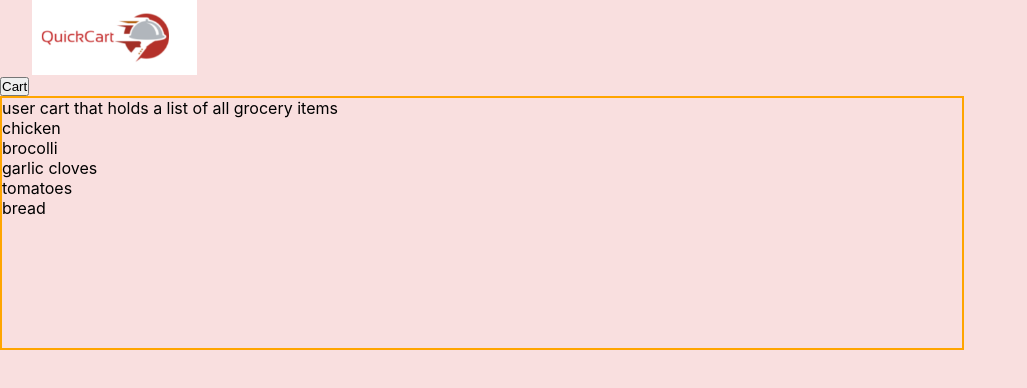
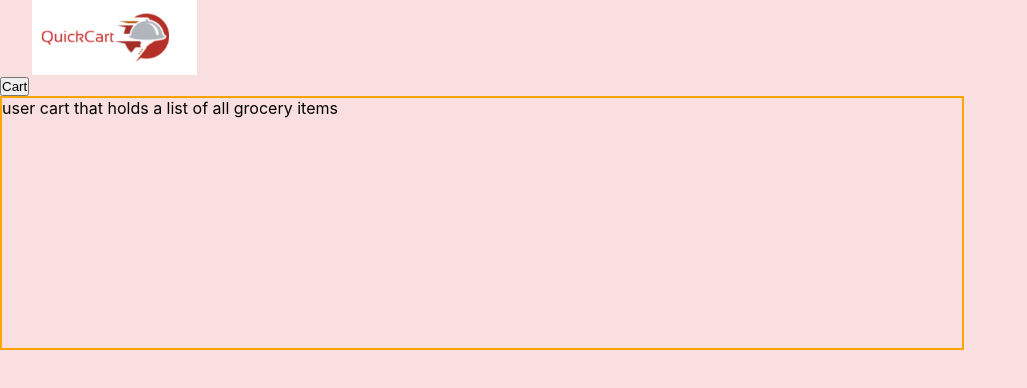
Before and after one commit to dzy5075/Phase-3-Project-FrontEnd, a React (Create React App) app in the folder my-app-frontend/: page /cart in a window 1280 px wide. Shown: the top 388 px of the page, without its empty margins (0-1027 px from the left). Built offline with nearby package versions, Linux system fonts and the light colour scheme.

Commit message:
usestateupdate

```diff
--- a/my-app-frontend/src/App.js
+++ b/my-app-frontend/src/App.js
@@ -1,4 +1,5 @@
 import "./App.css"
+import {useState} from "react";
 import RecipePage from "./RecipePage";
 import Cart from "./Cart";
 import NavBar from "./NavBar"
@@ -11,13 +12,19 @@ import SingleRecipe from "./SingleRecipe";
 
 
 function App() {
+  const[recipes,setRecipe]= useState([])
+  const [toCart, setToCart] = useState([])
+
+  const addToCart = (recipes) => {
+    setToCart([...toCart,recipes])
+  }
 
   const router = createBrowserRouter(
     [
       {
         path: '/',
         element: <>
-          <RecipePage/>
+          <RecipePage recipes={recipes} setRecipe={setRecipe} addToCard={addToCart}/>
           </>
 
       },
@@ -34,7 +41,7 @@ function App() {
         element:
         <>
         <NavBar/>
-        <Cart/>
+        <Cart recipes={recipes} addToCard={addToCart}/>
         </>
 
       },
--- a/my-app-frontend/src/Cart.jsx
+++ b/my-app-frontend/src/Cart.jsx
@@ -1,14 +1,9 @@
-const Cart = () => {
+import Recipes from "./Recipes";
+
+const Cart = ({recipes, addToCart}) => {
     return (
         <div id = 'cart'>user cart that holds a list of all grocery items
-            <ul>
-                <li>chicken</li>
-                <li>brocolli</li>
-                <li>garlic cloves</li>
-                <li>tomatoes</li>
-                <li>bread</li>
-            </ul>
-
+            <Recipes key = {recipes.idMeal} recipes = {recipes}/>
 
         </div>
      );
--- a/my-app-frontend/src/RecipePage.jsx
+++ b/my-app-frontend/src/RecipePage.jsx
@@ -1,11 +1,11 @@
 import Recipes from "./Recipes";
 import SingleRecipe from "./SingleRecipe";
-import { useEffect,useState } from "react";
+import {useEffect} from "react";
 import NavBar from "./NavBar";
 import Search from "./Search"
 
-const RecipePage = () => {
-    const[recipes,setRecipe]= useState([])
+const RecipePage = ({recipes,setRecipe,addToCart}) => {
+
 
     const fetchRecipe = async() => {
         let req = await fetch('https://www.themealdb.com/api/json/v1/1/search.php?s=chicken')
--- a/my-app-frontend/src/Recipes.jsx
+++ b/my-app-frontend/src/Recipes.jsx
@@ -1,6 +1,6 @@
 import {useNavigate} from 'react-router-dom'
 
-function Recipes({recipes}){
+function Recipes({recipes,addToCart}){
     let navigate = useNavigate();
     return(
        <>
@@ -10,7 +10,7 @@ function Recipes({recipes}){
                     <figure className = 'recipe'>
                         <img src={recipe.strMealThumb} alt=""></img>
                         <figcaption>{recipe.strMeal}</figcaption>
-                        <button className = "buttons">Add to Cart</button>
+                        <button className= "buttons" onClick={()=>{addToCart(recipe)}}>Add to Cart</button>
                         <button className= "buttons" onClick={() => {navigate('/singlerecipe')}}>Recipe Info</button>
                     </figure>
                     )
```
